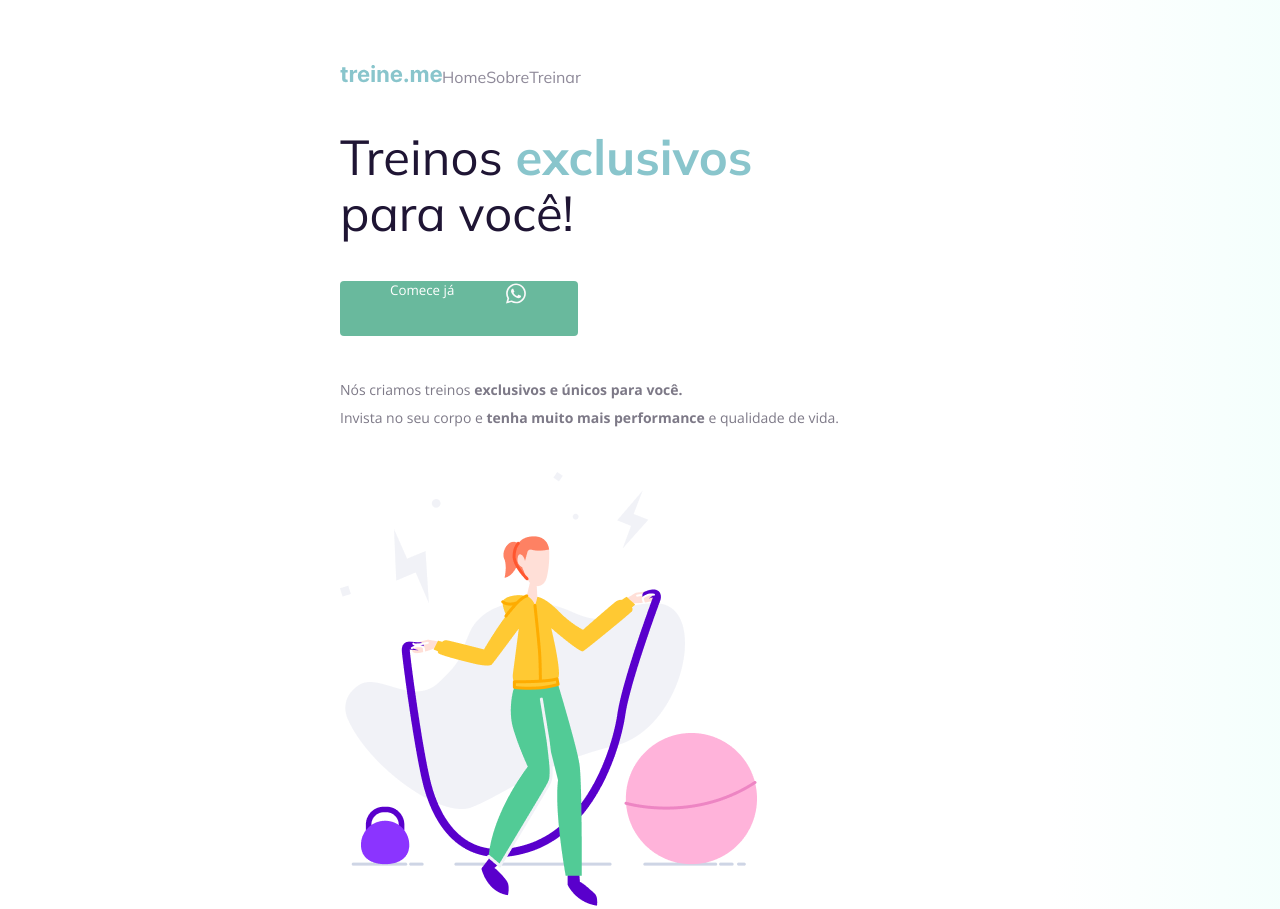
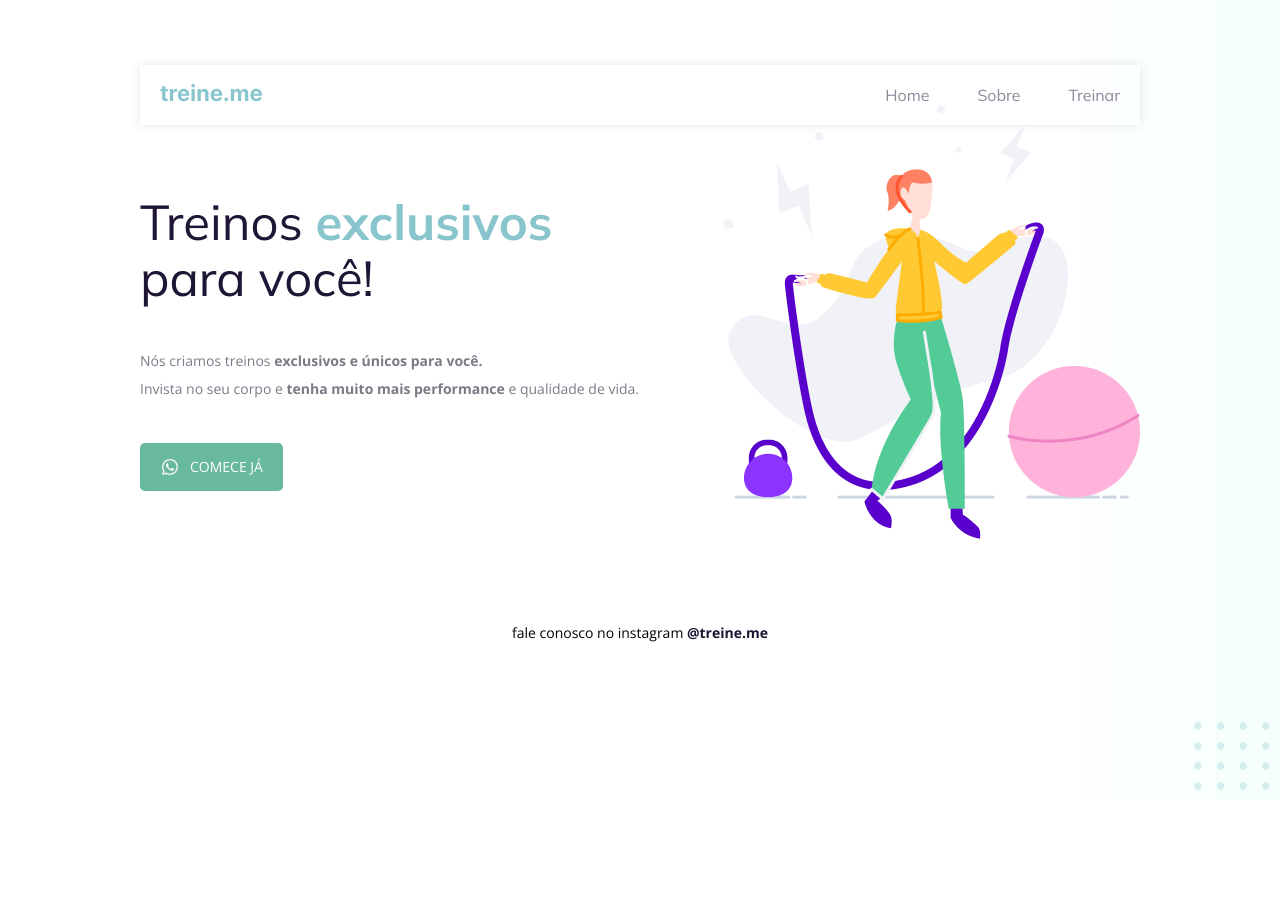
Before and after one commit to ciromarjr/C-digo-do-desafio---Fase-02, a plain HTML site: page index.html in a window 1280 px wide. Shown: the top 909 px of the page. After the commit the page ends 800 px from the top, so only its background shows below. Drawn offline with nearby package versions, Linux system fonts and the light colour scheme.

Commit message:
Final do projeto

```diff
--- a/index.html
+++ b/index.html
@@ -14,7 +14,9 @@
 
   </head>
   <body>
+
     <div class="page">
+
       <nav>
         <a id="logo" href="#">
           <img src="images/logo.svg" alt="Treine.me" />
@@ -27,29 +29,31 @@
     </nav>
 
       <main>
-          <section>
+          <section class="text">
             <h1>Treinos <span>exclusivos</span> para você!</h1>
-            <button>
-              Comece já
-              <img src="images/whats.svg" alt="Ícone do whatsapp">
 
-            </button>
 
             <p>
               Nós criamos treinos <strong>exclusivos e únicos para você.</strong></br>
               Invista no seu corpo e <strong>tenha muito mais performance</strong> e qualidade de vida.
             </p>
 
+            <button>
+
+              <img src="images/whats.svg" alt="Ícone do whatsapp">Comece já
+
+            </button>
+          </section>
           <img src="images/img.png" alt="Desenho de uma mulher pulando corta numa academia.">
 
-          </section>
-        </div>
+
       </main>
 
       <footer>
           fale conosco no instagram <a href="https://instagram.com/treineme" target="_blank">@treine.me</a>
+
       </footer>
-
+    </div>
 
     <img id="balls" src="images/balls.svg" alt="Bolinhas decorativas verdes no canto inferior direito da página.">
 
--- a/style.css
+++ b/style.css
@@ -9,32 +9,38 @@ body {
   }
 
   .page {
-    width: 600px;
+    width: 1000px;
     margin: 0 auto;
     padding-top: 65px;
   }
 
   nav {
     display: flex;
-    justify-content: start;
+    justify-content: space-between;
     align-items: center;
+    margin-bottom: -20px;
+    padding: 0 20px;
+    height: 60px;
+    font-family: 'Mulish', sans-serif;
 
-    margin-bottom: 15px;
+    box-shadow: 0px 0px 10px rgba(0, 0, 0, 0.1);
+
+
   }
 
-  ul {
+ nav ul {
     display: flex;
+    gap: 48px;
     list-style: none;
     margin: 0;
     padding: 0;
   }
 
-  a {
+
+
+  ul li a {
     color: #1f1534;
     text-decoration: none;
-  }
-
-  ul li a {
       opacity: 0.5;
   }
 
@@ -46,6 +52,12 @@ body {
   h1,
   ul {
     font-family: "Mulish", sans-serif;
+  }
+
+  main {
+    display: flex;
+    align-items: center;
+    justify-content: space-between;
   }
 
   h1 {
@@ -67,45 +79,58 @@ body {
     font-size: 14px;
     line-height: 28px;
     color: #7d7987;
+  margin: 40px 0;
 
-    margin: 40px 0;
   }
 
   button {
-    color: white;
-    font-family: "Open Sans", sans-serif;
+    text-transform: uppercase;
+  font-family: 'Open Sans', sans-serif;
+  background: #69b99d;
+  color: #fff;  font-size: 14px;
+  line-height: 28px;
+  padding: 10px 20px;
+  border: none;
+  border-radius: 5px;
+  cursor: pointer;
+  display: flex;
+  flex-direction: row;
+  justify-content: center;
+align-items: center;
+  transition: all 0.3s ease-in-out;
 
-    background: #69B99D;
-    border: 0;
-    padding: 0 50px 30px;
-
-    display: flex;
-    justify-content: space-around;
-    gap: 50px;
-
-    border-radius: 4px;
-
-    cursor: pointer;
+  margin-top: 40px;
   }
 
   button:hover {
-      background: #4EA788;
+    background: #52b995;
+
+    color: #fff;
+
+    transition: all 0.3s ease-in-out;
+  }
+
+  button img {
+    width: 20px;
+  height: 20px;
+  margin-right: 10px;
   }
 
   footer {
     font-size: 14px;
-    line-height: 28px;
-
-    text-align: center;
-
-    margin-top: 80px;
+  line-height: 28px;
+  text-align: center;
+  margin-top: 80px;
   }
 
   footer a {
     font-weight: bold;
+  text-decoration: none;
+  color: #1f1534;
   }
 
   #balls {
+    position: fixed;
       bottom: 0;
       right: 0;
   }
```
Lines whose indentation alone changed are shown as unchanged.
